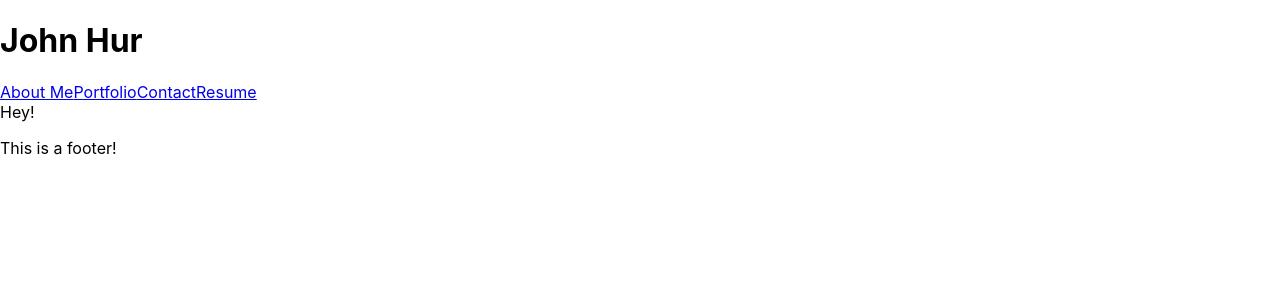
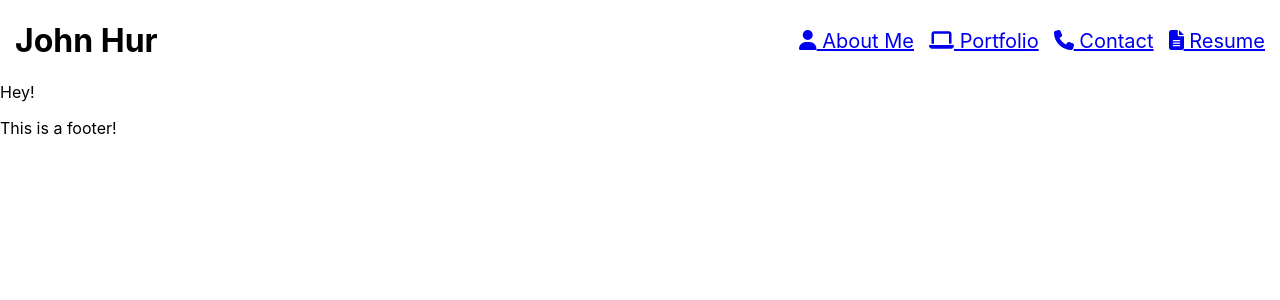
Before and after one commit to jhur628/the-best-react-portfolio, a React (Create React App) app: page / in a window 1280 px wide. Shown: the top 300 px of the page. Built offline with nearby package versions, Linux system fonts and the light colour scheme.

Commit message:
Added some styling to header and navbar

```diff
--- /dev/null
+++ b/src/header/Header.css
@@ -0,0 +1,14 @@
+.header-nav {
+    display: flex;
+    flex-direction: row;
+    justify-content: space-between;
+    align-items: center;
+    padding-left: 15px;
+    padding-right: 15px;
+}
+
+.nav-bar {
+    display: flex;
+    gap: 15px;
+    font-size: 20px;
+}
--- a/src/header/Header.js
+++ b/src/header/Header.js
@@ -1,8 +1,9 @@
 import NavBar from './NavBar';
+import './Header.css'
 
 export default function Header() {
     return (
-        <header>
+        <header className='header-nav'>
             <h1>John Hur</h1>
             <NavBar />
         </header>
--- a/src/header/NavBar.js
+++ b/src/header/NavBar.js
@@ -1,12 +1,15 @@
 import { NavLink } from 'react-router-dom';
+import './Header.css'
+import { FontAwesomeIcon } from '@fortawesome/react-fontawesome';
+import { faUser, faLaptop, faPhone, faFileText } from '@fortawesome/free-solid-svg-icons';
 
 export default function NavBar() {
     return (
         <nav className='nav-bar'>
-            <NavLink to="/">About Me</NavLink>
-            <NavLink to="/portfolio">Portfolio</NavLink>
-            <NavLink to="/contact">Contact</NavLink>
-            <NavLink to="/resume">Resume</NavLink>
+            <NavLink to="/"><FontAwesomeIcon icon={faUser}/> About Me</NavLink>
+            <NavLink to="/portfolio"><FontAwesomeIcon icon={faLaptop}/> Portfolio</NavLink>
+            <NavLink to="/contact"><FontAwesomeIcon icon={faPhone}/> Contact</NavLink>
+            <NavLink to="/resume"><FontAwesomeIcon icon={faFileText}/> Resume</NavLink>
         </nav>
     )
 }
```
